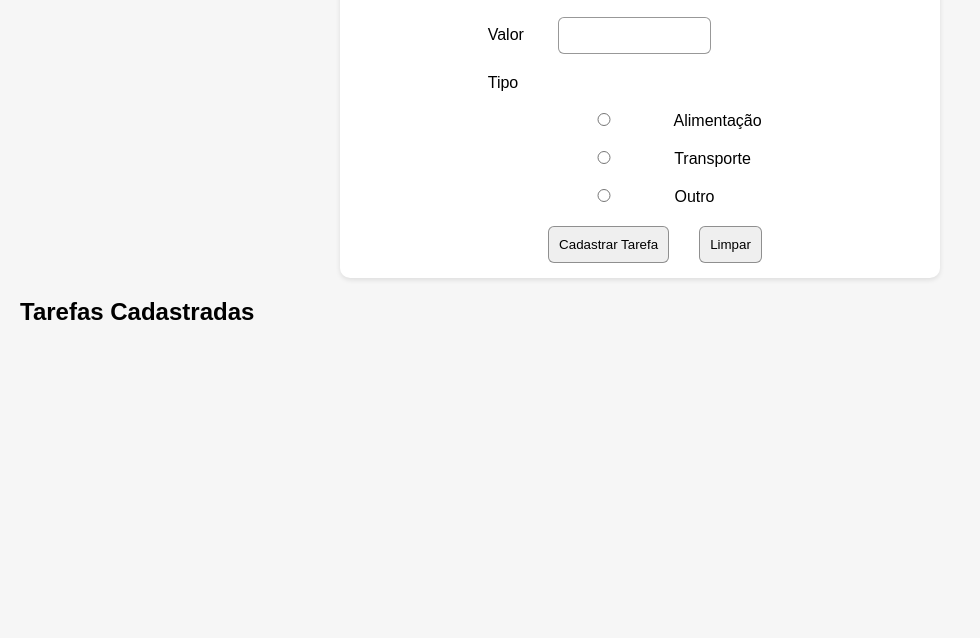
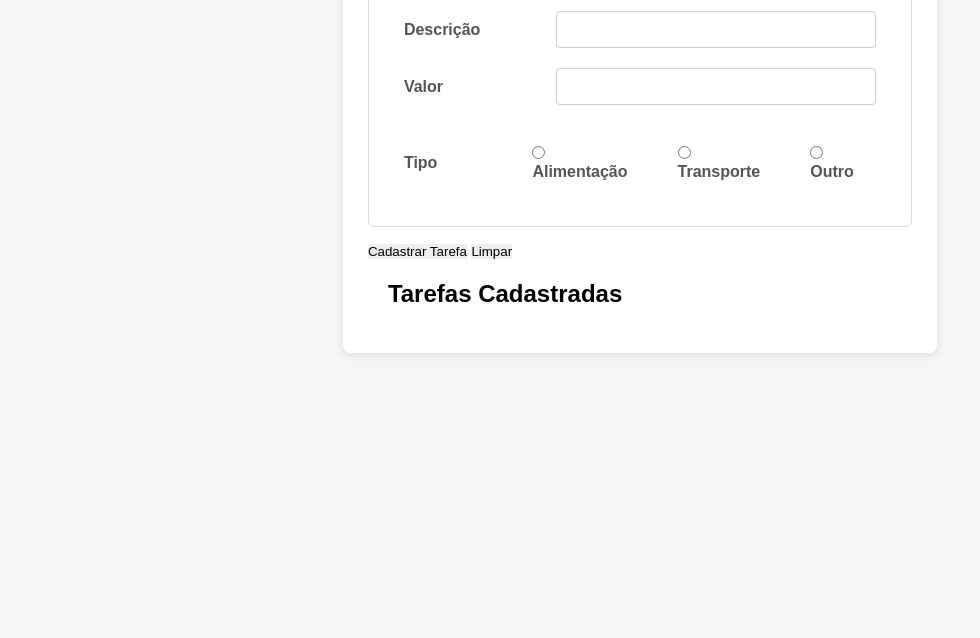
Before and after one commit to HeitorDalla/simple-CRUD, a plain HTML site: page index.html in a window 1280 px wide. Shown: the part 162-800 px from the top of the page, without its empty margins (0-980 px from the left). Drawn offline with Linux system fonts and the light colour scheme.

Commit message:
Modificado tod o css da parte do formulario para uma melhor estilizacao

```diff
--- a/index.html
+++ b/index.html
@@ -46,7 +46,7 @@
 
         <div id="containerTarefas">
             <h2>Tarefas Cadastradas</h2>
-            <ul class="tarefas-lista"></ul>
+            <ul class="tarefas-lista"> <!-- Aqui será adicionado as tarefas --> </ul>
         </div>
 
     </main>
--- a/style.css
+++ b/style.css
@@ -7,49 +7,73 @@
 }
 
 body {
-    background-color: rgba(211, 211, 211, 0.184);
+    background-color: #f4f6f8;
     font-family: Arial, Helvetica, sans-serif;
+    min-height: 100vh;
+    display: flex;
+    flex-direction: column;
+    align-items: center;
+    padding: 20px;
 }
 
 /* Configuração do formulário */
 
-h1 {
-    text-align: center;
-    color: #5f637e;
-    margin: 40px 0 10px 0;
+main {
+    max-width: 700px;
+    margin-top: 30px;
+    padding: 25px;
+    background-color: #fff;
+    border-radius: 8px;
+    box-shadow: 0 2px 10px rgba(0, 0, 0, 0.1);
+    display: flex;
+    flex-direction: column;
 }
 
-form {
-    width: 600px;
-    margin: 10px auto;
+h1 {
+    color: #333;
+    margin-bottom: 25px;
+    text-align: center;
+}
+
+#form {
+    display: flex;
+    flex-direction: column;
+    gap: 15px;
+    width: 100%;
+}
+
+
+#containerDados {
     padding: 15px;
-    border-radius: 10px;
-    box-shadow: 0px 2px 5px rgba(0, 0, 0, 0.1);
-    background-color: #fff;
-    display: flex;
-    justify-content: center;
-    align-items: center;
-    flex-flow: column;
+    border: 1px solid #ddd;
+    border-radius: 6px;
 }
 
 div {
     margin: 20px;
 }
 
-input {
-    width: 50%;
-    box-sizing: border-box;
-    padding: 10px;
-    margin: 0 0 0 30px;
-    border: 1px solid rgba(0, 0, 0, 0.404);
-    border-radius: 6px;
+.info {
+    display: flex;
+    align-items: center;
+    gap: 10px;
+    margin-bottom: 10px;
 }
 
-#containerFuncoes {
-    display: flex;
-    justify-content: space-around;
+.info label {
+    flex-basis: 30%;
+    text-align: left;
+    font-weight: bold;
+    color: #555;
 }
 
-#cadastrarTarefa:hover, #limpar:hover {
-    cursor: pointer;
+.info input[type="text"] {
+    flex-grow: 1;
+    padding: 10px;
+    border: 1px solid #ccc;
+    border-radius: 4px;
 }
+
+.info input[type="radio"] {
+    margin-right: 5px;
+}
```
